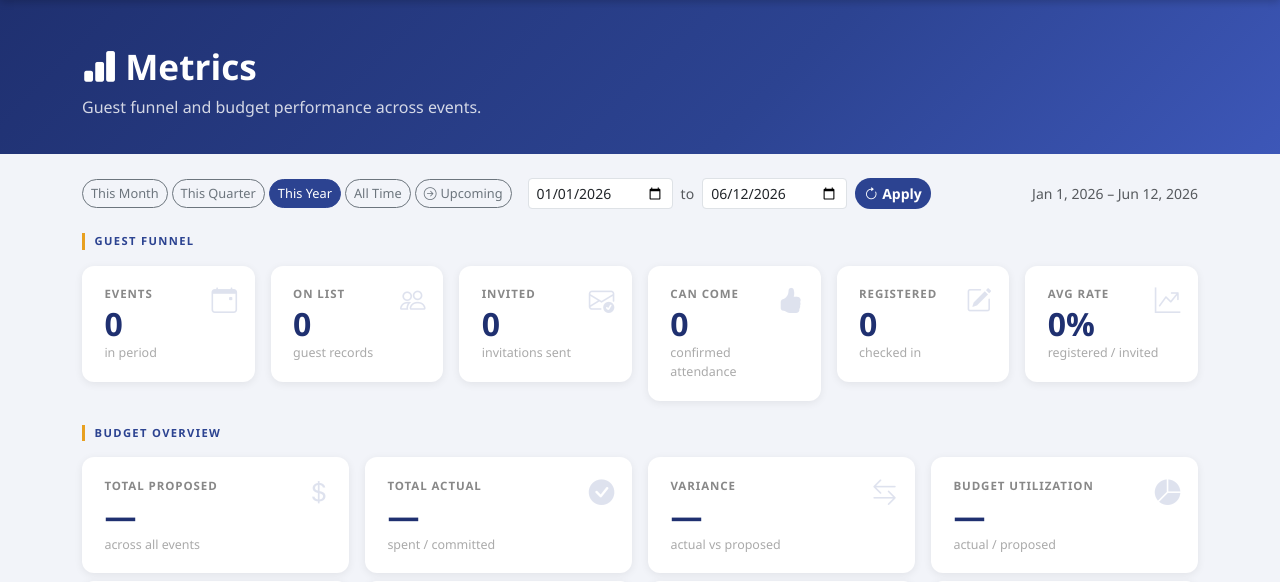
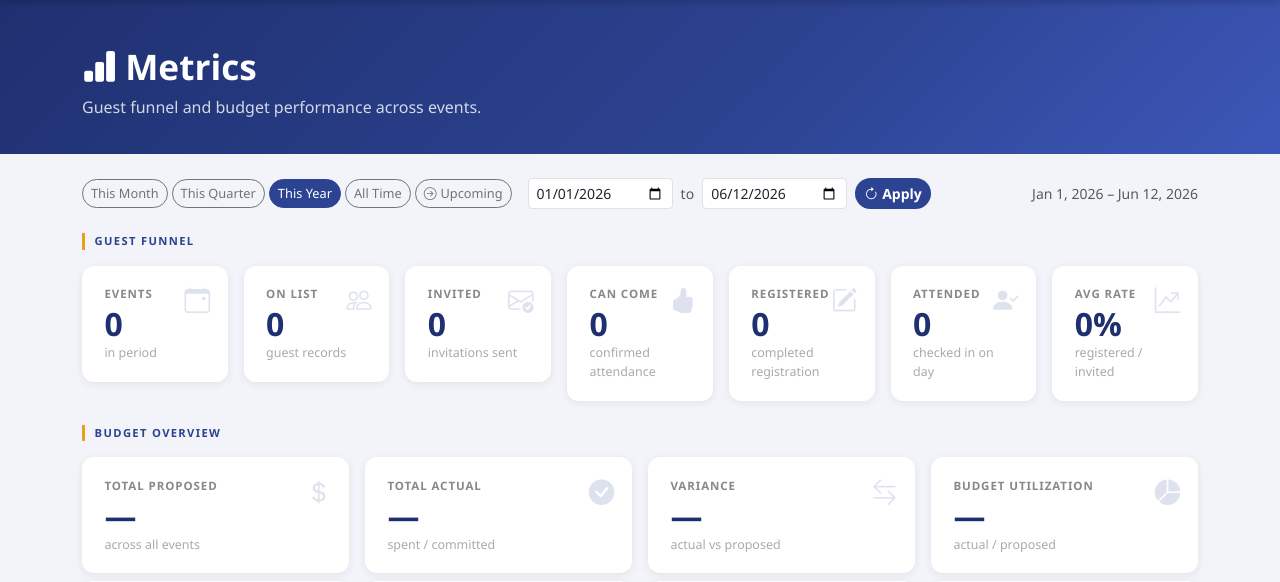
Before and after one commit to Shagulka/Event-Planner, a Django app: page /metrics/ in a window 1280 px wide. Shown: the part 64-646 px from the top of the page. Run offline with Django 5.2, Linux system fonts and the light colour scheme; the visitor is signed in with stand-in values (Sample User, id 1); data that the repository does not hold is empty.

Commit message:
Production Ready

```diff
--- a/WatsonForsbergEvents/events/models.py
+++ b/WatsonForsbergEvents/events/models.py
@@ -7,6 +7,7 @@ class EventGuest(models.Model):
     invited_date = models.DateField(null=True, blank=True)
     able_to_come = models.BooleanField(default=False)
     registered = models.BooleanField(default=False)
+    attended   = models.BooleanField(default=False)
 
     class Meta:
         unique_together = ('event', 'person')
--- a/WatsonForsbergEvents/events/views.py
+++ b/WatsonForsbergEvents/events/views.py
@@ -54,6 +54,7 @@ def event_guests(request, event_id):
             "invited_date": g.invited_date.isoformat() if g.invited_date else None,
             "able_to_come": g.able_to_come,
             "registered": g.registered,
+            "attended": g.attended,
         }
         for g in guests
     ]
@@ -130,7 +131,7 @@ def event_guest_update(request, event_id, person_id):
     except json.JSONDecodeError:
         return JsonResponse({'error': 'Invalid JSON'}, status=400)
 
-    allowed = {'invited', 'invited_date', 'able_to_come', 'registered'}
+    allowed = {'invited', 'invited_date', 'able_to_come', 'registered', 'attended'}
     for field, value in data.items():
         if field in allowed:
             setattr(guest, field, value)
@@ -139,6 +140,10 @@ def event_guest_update(request, event_id, person_id):
     if guest.registered:
         guest.invited = True
         guest.able_to_come = True
+    if  guest.attended:
+        guest.invited = True
+        guest.able_to_come = True
+        guest.registered = True
     guest.save()
     return JsonResponse({'ok': True})
 
@@ -229,12 +234,13 @@ def metrics_data(request):
             invited_count=Count('event_guests', filter=Q(event_guests__invited=True)),
             able_count=Count('event_guests', filter=Q(event_guests__able_to_come=True)),
             registered_count=Count('event_guests', filter=Q(event_guests__registered=True)),
+            attended_count=Count('event_guests', filter=Q(event_guests__attended=True)),
         )
         .order_by('date')
     )
 
     rows = []
-    tot_guests = tot_invited = tot_able = tot_registered = 0
+    tot_guests = tot_invited = tot_able = tot_registered = tot_attended = 0
     tot_mat_p = tot_mat_a = tot_ven_p = tot_ven_a = 0
     tot_tic_p = tot_tic_a = tot_mis_p = tot_mis_a = 0
 
@@ -246,6 +252,7 @@ def metrics_data(request):
         tot_invited    += ev.invited_count
         tot_able       += ev.able_count
         tot_registered += ev.registered_count
+        tot_attended   += ev.attended_count
         tot_mat_p += float(ev.budget_materials_proposed or 0)
         tot_mat_a += float(ev.budget_materials_actual   or 0)
         tot_ven_p += float(ev.budget_venue_proposed     or 0)
@@ -268,6 +275,7 @@ def metrics_data(request):
             'invited': ev.invited_count,
             'able_to_come': ev.able_count,
             'registered': ev.registered_count,
+            'attended': ev.attended_count,
             'reg_rate': round(ev.registered_count / ev.invited_count * 100) if ev.invited_count else 0,
             'total_proposed': _f(tp),
             'total_actual':   _f(ta),
@@ -290,6 +298,7 @@ def metrics_data(request):
             'invited': tot_invited,
             'able': tot_able,
             'registered': tot_registered,
+            'attended': tot_attended,
             'avg_reg_rate': avg_rate,
             'total_proposed': tot_mat_p + tot_ven_p + tot_tic_p + tot_mis_p,
             'total_actual':   tot_mat_a + tot_ven_a + tot_tic_a + tot_mis_a,
--- a/WatsonForsbergEvents/people/views.py
+++ b/WatsonForsbergEvents/people/views.py
@@ -100,6 +100,7 @@ def detail(request, person_id):
             'invited': g.invited,
             'able_to_come': g.able_to_come,
             'registered': g.registered,
+            'attended': g.attended,
         }
         (upcoming if ev.date >= today else past).append(entry)
 
--- a/WatsonForsbergEvents/templates/metrics.html
+++ b/WatsonForsbergEvents/templates/metrics.html
@@ -217,7 +217,7 @@
   <!-- Guest funnel summary cards -->
   <p class="section-label mb-3">Guest Funnel</p>
   <div class="row g-3 mb-4">
-    <div class="col-6 col-md-4 col-xl-2">
+    <div class="col-6 col-md-4 col-xl">
       <div class="metric-card position-relative">
         <i class="bi bi-calendar-event icon"></i>
         <div class="label">Events</div>
@@ -225,7 +225,7 @@
         <div class="sub">in period</div>
       </div>
     </div>
-    <div class="col-6 col-md-4 col-xl-2">
+    <div class="col-6 col-md-4 col-xl">
       <div class="metric-card position-relative">
         <i class="bi bi-people icon"></i>
         <div class="label">On List</div>
@@ -233,7 +233,7 @@
         <div class="sub">guest records</div>
       </div>
     </div>
-    <div class="col-6 col-md-4 col-xl-2">
+    <div class="col-6 col-md-4 col-xl">
       <div class="metric-card position-relative">
         <i class="bi bi-envelope-check icon"></i>
         <div class="label">Invited</div>
@@ -241,7 +241,7 @@
         <div class="sub">invitations sent</div>
       </div>
     </div>
-    <div class="col-6 col-md-4 col-xl-2">
+    <div class="col-6 col-md-4 col-xl">
       <div class="metric-card position-relative">
         <i class="bi bi-hand-thumbs-up-fill icon"></i>
         <div class="label">Can Come</div>
@@ -249,15 +249,23 @@
         <div class="sub">confirmed attendance</div>
       </div>
     </div>
-    <div class="col-6 col-md-4 col-xl-2">
+    <div class="col-6 col-md-4 col-xl">
       <div class="metric-card position-relative">
         <i class="bi bi-pencil-square icon"></i>
         <div class="label">Registered</div>
         <div class="value" id="sumRegistered">—</div>
-        <div class="sub">checked in</div>
+        <div class="sub">completed registration</div>
       </div>
     </div>
-    <div class="col-6 col-md-4 col-xl-2">
+    <div class="col-6 col-md-4 col-xl">
+      <div class="metric-card position-relative">
+        <i class="bi bi-person-check-fill icon"></i>
+        <div class="label">Attended</div>
+        <div class="value" id="sumAttended">—</div>
+        <div class="sub">checked in on day</div>
+      </div>
+    </div>
+    <div class="col-6 col-md-4 col-xl">
       <div class="metric-card position-relative">
         <i class="bi bi-graph-up-arrow icon"></i>
         <div class="label">Avg Rate</div>
@@ -410,6 +418,9 @@
           <th class="text-end sortable" data-col="registered">
             Registered <span class="sort-icon ms-1"></span>
           </th>
+          <th class="text-end sortable" data-col="attended">
+            Attended <span class="sort-icon ms-1"></span>
+          </th>
           <th class="text-center sortable" data-col="reg_rate">
             Rate <span class="sort-icon ms-1"></span>
           </th>
@@ -514,11 +525,13 @@
   function updateSummaryCards(rows) {
     const inv = rows.reduce((s, r) => s + r.invited, 0);
     const reg = rows.reduce((s, r) => s + r.registered, 0);
+    const att = rows.reduce((s, r) => s + (r.attended || 0), 0);
     document.getElementById("sumEvents").textContent    = rows.length;
     document.getElementById("sumOnList").textContent    = rows.reduce((s, r) => s + r.guests_total, 0);
     document.getElementById("sumInvited").textContent   = inv;
     document.getElementById("sumAble").textContent      = rows.reduce((s, r) => s + r.able_to_come, 0);
     document.getElementById("sumRegistered").textContent = reg;
+    document.getElementById("sumAttended").textContent  = att;
     document.getElementById("sumRate").textContent      = (inv ? Math.round(reg / inv * 100) : 0) + "%";
 
     const tp = rows.reduce((s, r) => s + (r.total_proposed || 0), 0);
@@ -609,6 +622,7 @@
           <td class="text-end">${r.invited}${funnelBar(r.invited, r.guests_total, "#7b93e0")}</td>
           <td class="text-end">${r.able_to_come}${funnelBar(r.able_to_come, r.invited, "#4caf7d")}</td>
           <td class="text-end">${r.registered}${funnelBar(r.registered, r.invited, "#2c4391")}</td>
+          <td class="text-end">${r.attended || 0}${funnelBar(r.attended || 0, r.registered, "#198754")}</td>
           <td class="text-center">${rateBadge(r.reg_rate)}</td>
           <td class="text-end">${fmtBudget(r.total_proposed)}</td>
           <td class="text-end">${fmtBudget(r.total_actual)}</td>
--- a/WatsonForsbergEvents/templates/registration.html
+++ b/WatsonForsbergEvents/templates/registration.html
@@ -316,7 +316,7 @@
       await fetch(`/events/${EVENT_ID}/guests/${personId}/update/`, {
         method: 'POST',
         headers: { 'Content-Type': 'application/json', 'X-CSRFToken': getCsrf() },
-        body: JSON.stringify({ registered: true }),
+        body: JSON.stringify({ attended: true }),
       });
 
       const g = guests.find(g => g.person_id === personId);
@@ -348,7 +348,7 @@
         .slice()
         .sort((a, b) => (a.name || '').localeCompare(b.name || ''))
         .map(g => {
-          g._checkedIn = g.registered;
+          g._checkedIn = g.attended;
           g.card = buildCard(g);
           return g;
         });
```
Also changed, not shown: WatsonForsbergEvents/eventPlanner/settings.py (+10 -1 lines), WatsonForsbergEvents/templates/event_list.html (+6 -2 lines), WatsonForsbergEvents/templates/people_list.html (+8 -2 lines), WatsonForsbergEvents/events/migrations/0007_eventguest_attended.py (added), 2 other files.
